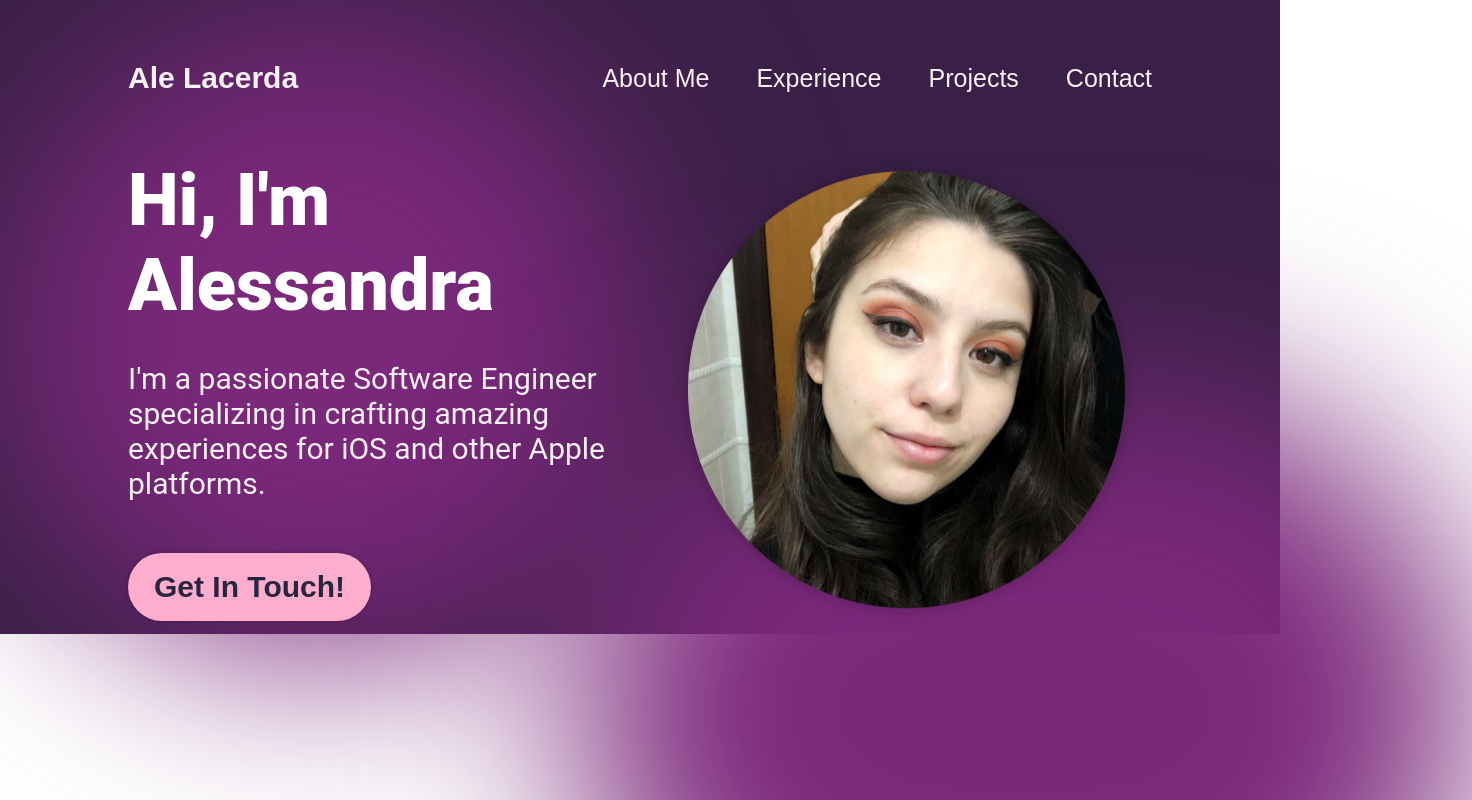
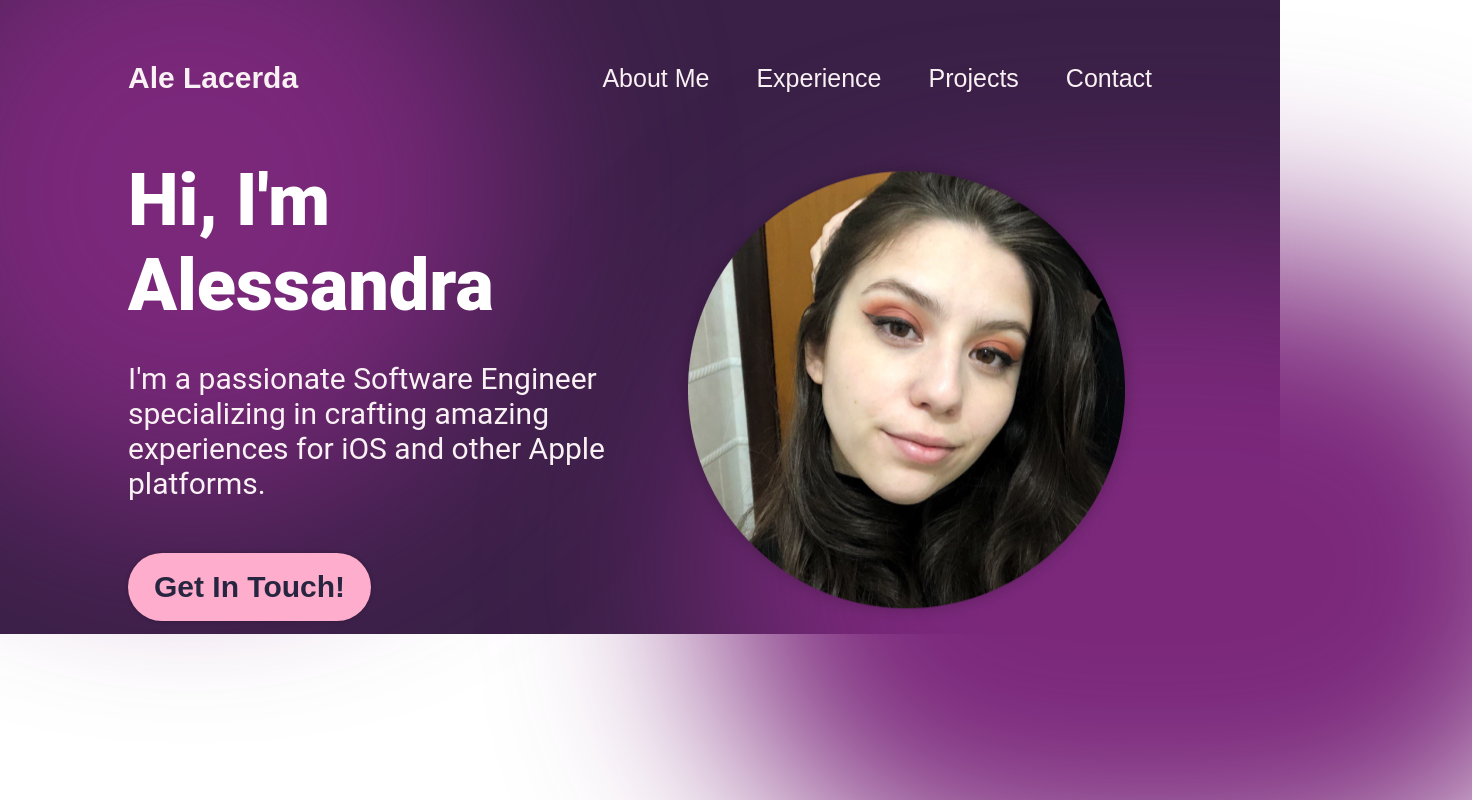
Before and after one commit to alelacerda/alelacerda.github.io, a React (Create React App) app: page / in a window 1280 px wide. Shown: the top 800 px of the page, 1472 px wide, since content can reach past the window. Built offline with nearby package versions, Linux system fonts and the light colour scheme.

Commit message:
fix: fixes backgorund blur not clipping on browser's border

```diff
--- a/src/components/hero/Hero.module.css
+++ b/src/components/hero/Hero.module.css
@@ -69,7 +69,7 @@
 }
 
 .topBlur {
-    position: absolute;
+    position: fixed;
     width: 50vw;
     height: 50vw;
     min-width: 350px;
@@ -82,11 +82,10 @@
 }
 
 .bottomBlur {
-    position: absolute;
+    position: fixed;
     width: 70vw;
     height: 50vw;
     min-width: 350px;
-    min-width: 250px;
     top: 246px;
     right: -25vw;
     border-radius: 764px;
```
